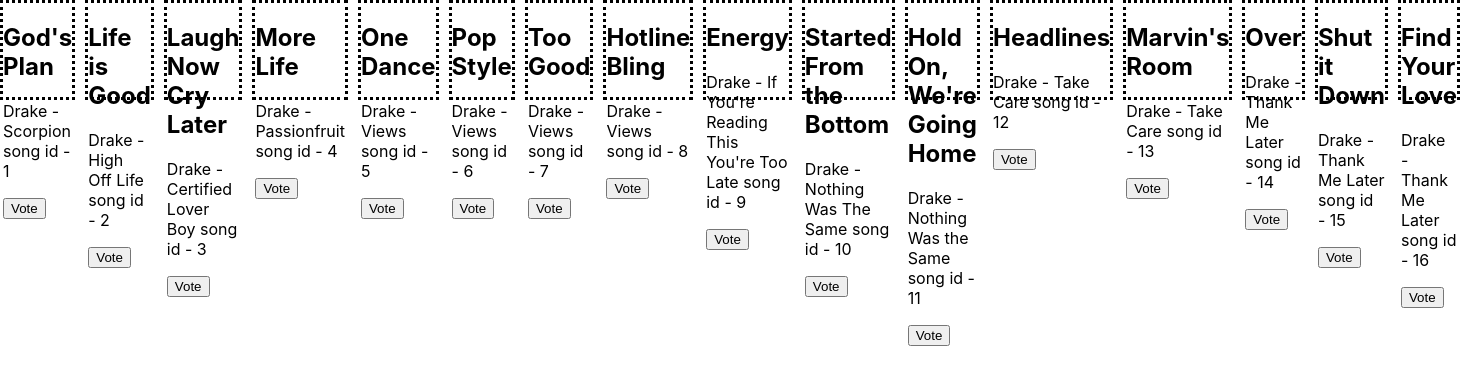
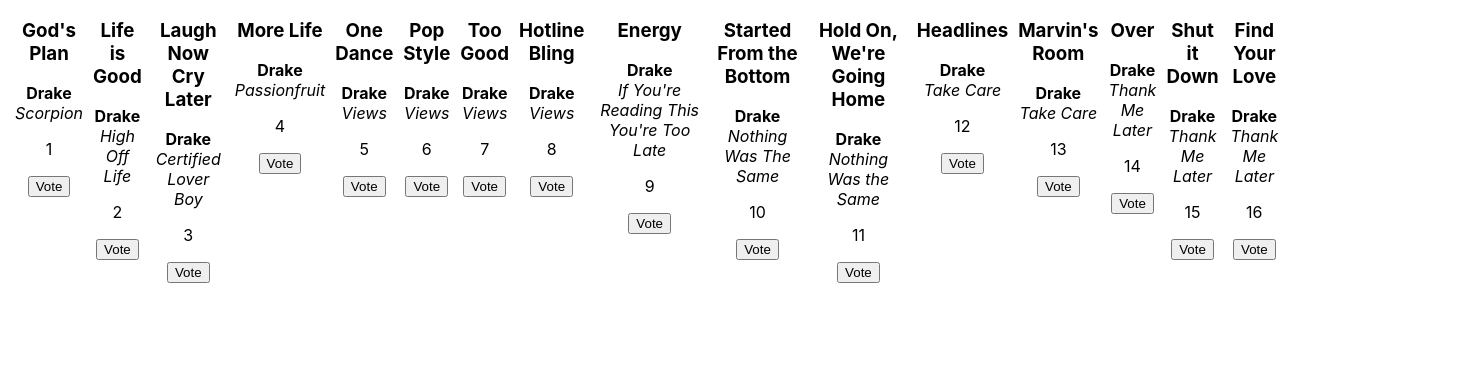
Before and after one commit to ashill99/song-tournament-frontend, a React (Create React App) app: page / in a window 1280 px wide. Shown: the top 384 px of the page, 1460 px wide, since content can reach past the window. Built offline with nearby package versions, Linux system fonts and the light colour scheme; data requests are answered from the project's data file.

Commit message:
workable css skeleton

```diff
--- a/public/index.html
+++ b/public/index.html
@@ -1,33 +1,6 @@
 <!DOCTYPE html>
 <html lang="en">
-  <head>
-    <meta charset="utf-8" />
-    <link rel="icon" href="%PUBLIC_URL%/favicon.ico" />
-    <meta name="viewport" content="width=device-width, initial-scale=1" />
-    <meta name="theme-color" content="#000000" />
-    <meta
-      name="description"
-      content="Web site created using create-react-app"
-    />
-    <link rel="apple-touch-icon" href="%PUBLIC_URL%/logo192.png" />
-    <!--
-      manifest.json provides metadata used when your web app is installed on a
-      user's mobile device or desktop. See https://developers.google.com/web/fundamentals/web-app-manifest/
-    -->
-    <link rel="manifest" href="%PUBLIC_URL%/manifest.json" />
-    <!--
-      Notice the use of %PUBLIC_URL% in the tags above.
-      It will be replaced with the URL of the `public` folder during the build.
-      Only files inside the `public` folder can be referenced from the HTML.
-
-      Unlike "/favicon.ico" or "favicon.ico", "%PUBLIC_URL%/favicon.ico" will
-      work correctly both with client-side routing and a non-root public URL.
-      Learn how to configure a non-root public URL by running `npm run build`.
-    -->
-    <title>React App</title>
-  </head>
   <body>
-    <noscript>You need to enable JavaScript to run this app.</noscript>
     <div id="root"></div>
     <!--
       This HTML file is a template.
--- a/src/FinalRound.js
+++ b/src/FinalRound.js
@@ -48,7 +48,9 @@
       )
 
       return (
-        <div className="round-five">{songChoices}</div>
+        <div className="parent">
+          <div className="round-four">{songChoices}</div>
+        </div>
       )
 }
 
--- a/src/RoundFour.js
+++ b/src/RoundFour.js
@@ -48,8 +48,11 @@
           />
         </div> : null)
       )
+
       return (
-        <div className="round-four">{songChoices}</div>
+        <div className="parent">
+          <div className="round-four">{songChoices}</div>
+        </div>
       )
 }
 
--- a/src/RoundOne.js
+++ b/src/RoundOne.js
@@ -2,7 +2,7 @@
 import SongCard from './SongCard';
 import shortid from 'shortid';
 
-function RoundOne({songs, setSongs }) {
+function RoundOne({ songs, setSongs }) {
 
   function handleVotes(updatedSong) {
     const updatedSongs = songs.map((song) =>
@@ -45,9 +45,11 @@
             />
       )
 
-    return (
-        <div className="round-one">{songChoices}</div>
-    )
+      return (
+        <div className="parent">
+          <div className="round-four">{songChoices}</div>
+        </div>
+      )
 }
 
 export default RoundOne;
--- a/src/RoundThree.js
+++ b/src/RoundThree.js
@@ -49,9 +49,11 @@
           /></div> : null)
       )
 
-    return (
-        <div className="round-three">{songChoices}</div>
-    )
+      return (
+        <div className="parent">
+          <div className="round-four">{songChoices}</div>
+        </div>
+      )
 }
 
 export default RoundThree;
--- a/src/RoundTwo.js
+++ b/src/RoundTwo.js
@@ -48,8 +48,8 @@
     )
 
     return (
-      <div className="round-two">
-        {songChoices}
+      <div className="parent">
+        <div className="round-four">{songChoices}</div>
       </div>
     )
 }
--- a/src/SongCard.js
+++ b/src/SongCard.js
@@ -40,10 +40,11 @@
 
     return (
         <div className="song-card">
-            <h2>{title}</h2>
-            {/* <h4>{artist}</h4>
-            <h4>{album}</h4> */}
-            <p>{artist} - {album} song id - {id}</p>
+            <h3>{title}</h3>
+            <b>{artist}</b>
+            <br></br>
+            <i>{album}</i>
+            <p>{id}</p>
             <button id={id} onClick={onLikeClick}>Vote</button>
         </div>
     )
--- a/src/index.css
+++ b/src/index.css
@@ -5,6 +5,7 @@
     sans-serif;
   -webkit-font-smoothing: antialiased;
   -moz-osx-font-smoothing: grayscale;
+  text-align: center;
 }
 
 
@@ -13,12 +14,26 @@
     monospace;
 }
 
+.parent {
+  display: grid;
+  grid-column-gap: 5px;
+  grid-row-gap: 5px;
+  justify-content:center;
+}
+
 .round-one {
-    display: grid;
-    grid-template-columns: repeat(16, 1fr);
-    grid-template-rows: 100px 20px repeat(3, 1fr);
-    grid-column-gap: 10px;
-    grid-row-gap: 70px;
+  display: grid;
+  grid-template-columns: repeat(16, 1fr);
+  grid-template-rows: 100px 20px repeat(3, 1fr);
+  grid-column-gap: 10px;
+  grid-row-gap: 70px;
+  grid-area: 1 / 1 / 6 / 2;
+  display:flex;
+  width:200px;
+  list-style:none;
+  padding:0;
+  flex-direction:column;
+  justify-content:center;
 }
 
 .round-two {
@@ -27,6 +42,13 @@
   grid-template-rows: 100px 20px repeat(3, 1fr);
   grid-column-gap: 10px;
   grid-row-gap: 70px;
+  grid-area: 1 / 1 / 6 / 2;
+  display:flex;
+  flex-direction:column;
+  justify-content:center;
+  width:200px;
+  list-style:none;
+  padding:0;
 }
 
 .round-three {
@@ -35,6 +57,13 @@
   grid-template-rows: 100px 20px repeat(3, 1fr);
   grid-column-gap: 10px;
   grid-row-gap: 70px;
+  grid-area: 1 / 1 / 6 / 2;
+  display:flex;
+  flex-direction:column;
+  justify-content:center;
+  width:200px;
+  list-style:none;
+  padding:0;
 }
 
 .round-four {
@@ -43,6 +72,8 @@
   grid-template-rows: 100px 20px repeat(3, 1fr);
   grid-column-gap: 10px;
   grid-row-gap: 70px;
+  grid-area: 1 / 4 / 6 / 5;
+  display:flex;
 }
 
 .round-five {
@@ -54,29 +85,32 @@
 }
 
 
-.song-card {
+.song-card-one {
   flex-direction: row;
-  /* width: 80px; */
   border-style: dotted;
-  /* margin-bottom: 20px;  */
+  text-align: center;
 }
 
 .song-card-two {
   border-style: dotted;
   background-color: aquamarine;
+  text-align: center;
 }
 
 .song-card-three {
   border-style: dotted;
   background-color: rgb(206, 172, 88);
+  text-align: center;
 }
 
 .song-card-four {
   border-style: dotted;
   background-color: rgb(60, 129, 103);
+  text-align: center;
 }
 
 .song-card-five {
   border-style: dotted;
   background-color: rgb(196, 78, 143);
+  text-align: center;
 }
```
Also changed, not shown: 1 other file (tests, documents, lock files or other folders).
